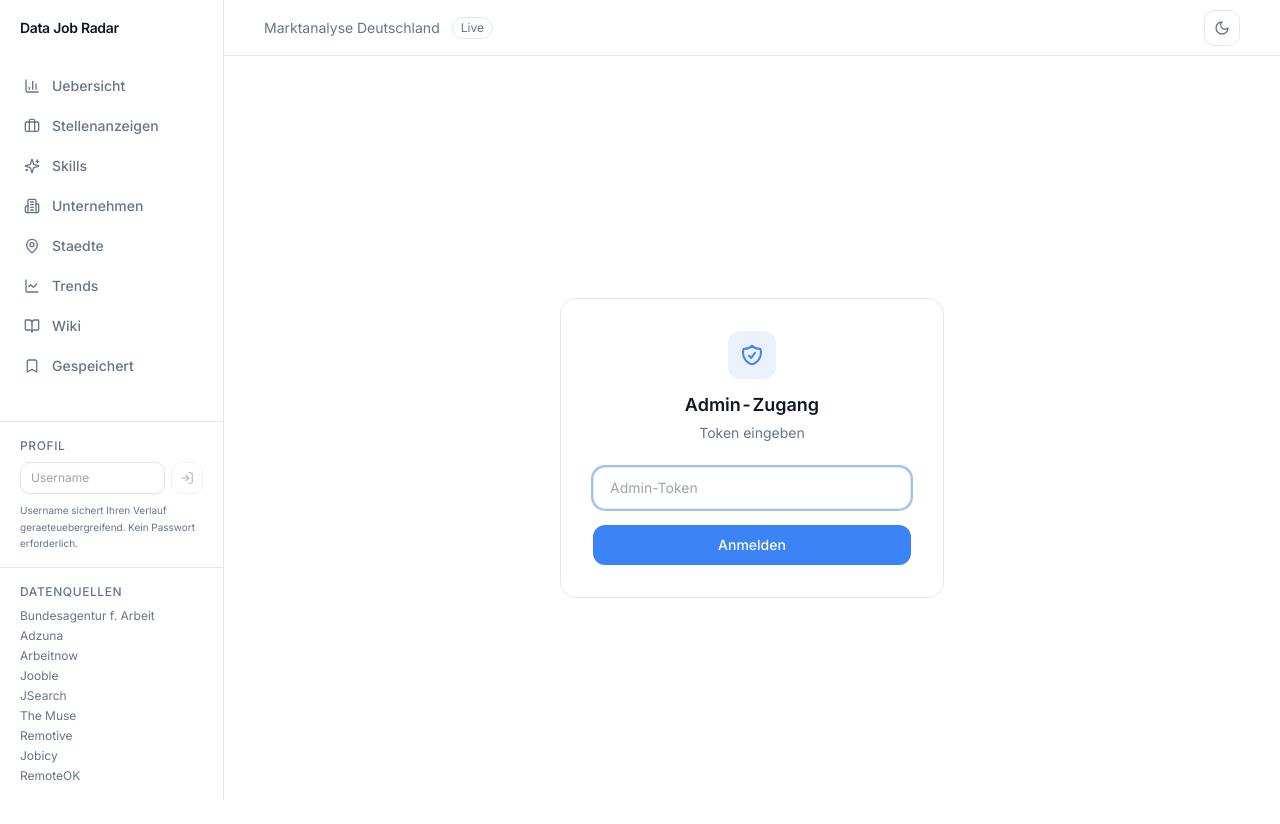
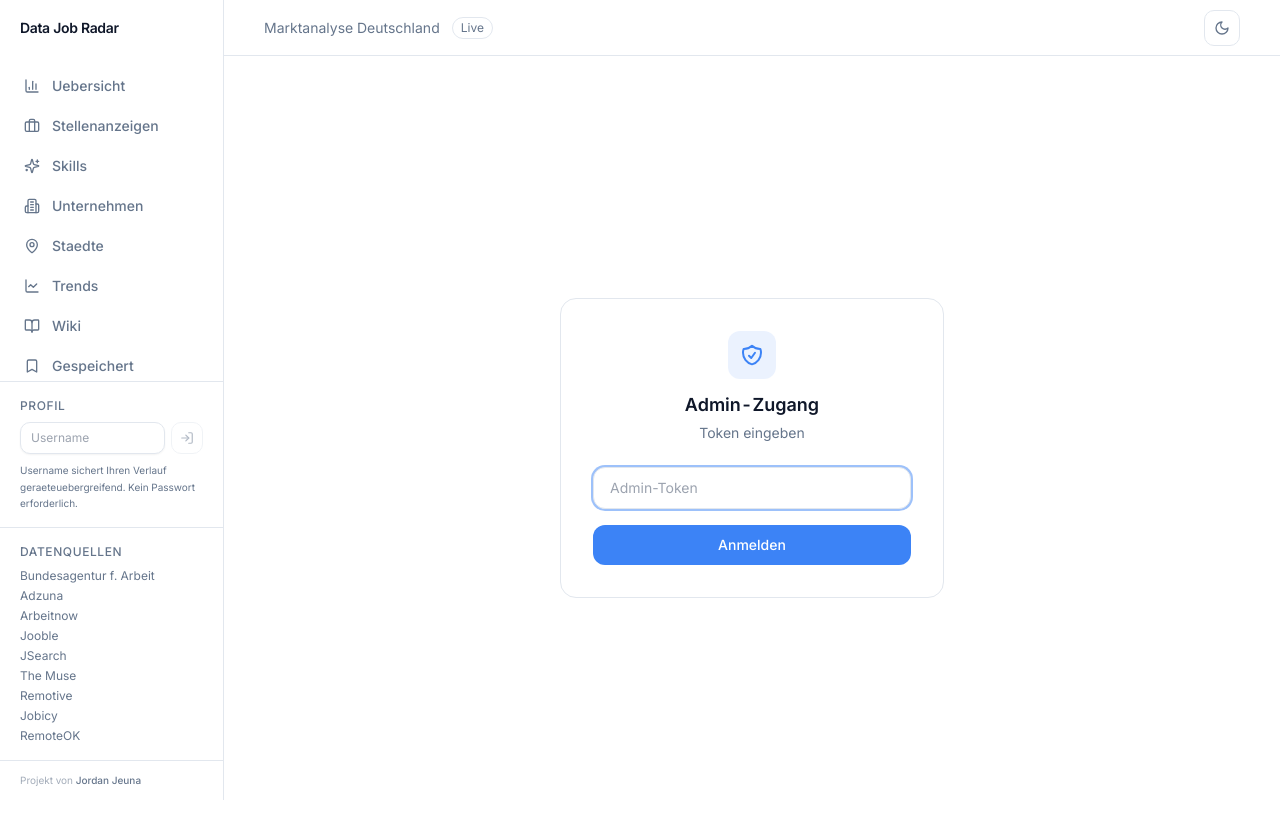
Before and after one commit to jguimfack8080/DataJobRadar, a Next.js app in the folder frontend/: page /admin in a window 1280 px wide. Shown: the top 824 px of the page. Built offline with nearby package versions, Linux system fonts and the light colour scheme.

Commit message:
feat: Jordan Jeuna als Autor im Dashboard und README eingetragen
Sidebar: Autoreintrag am unteren Rand (Projekt von Jordan Jeuna).
README: Autor-Zeile direkt nach dem Titel.

```diff
--- a/frontend/src/components/layout/sidebar.tsx
+++ b/frontend/src/components/layout/sidebar.tsx
@@ -146,6 +146,12 @@ export function Sidebar() {
             ))}
           </ul>
         </div>
+
+        <div className="border-t px-5 py-3">
+          <p className="text-[10px] text-muted-foreground/60">
+            Projekt von <span className="font-medium text-muted-foreground">Jordan Jeuna</span>
+          </p>
+        </div>
       </aside>
     </>
   );
```
Also changed, not shown: 1 other file (tests, documents, lock files or other folders).
